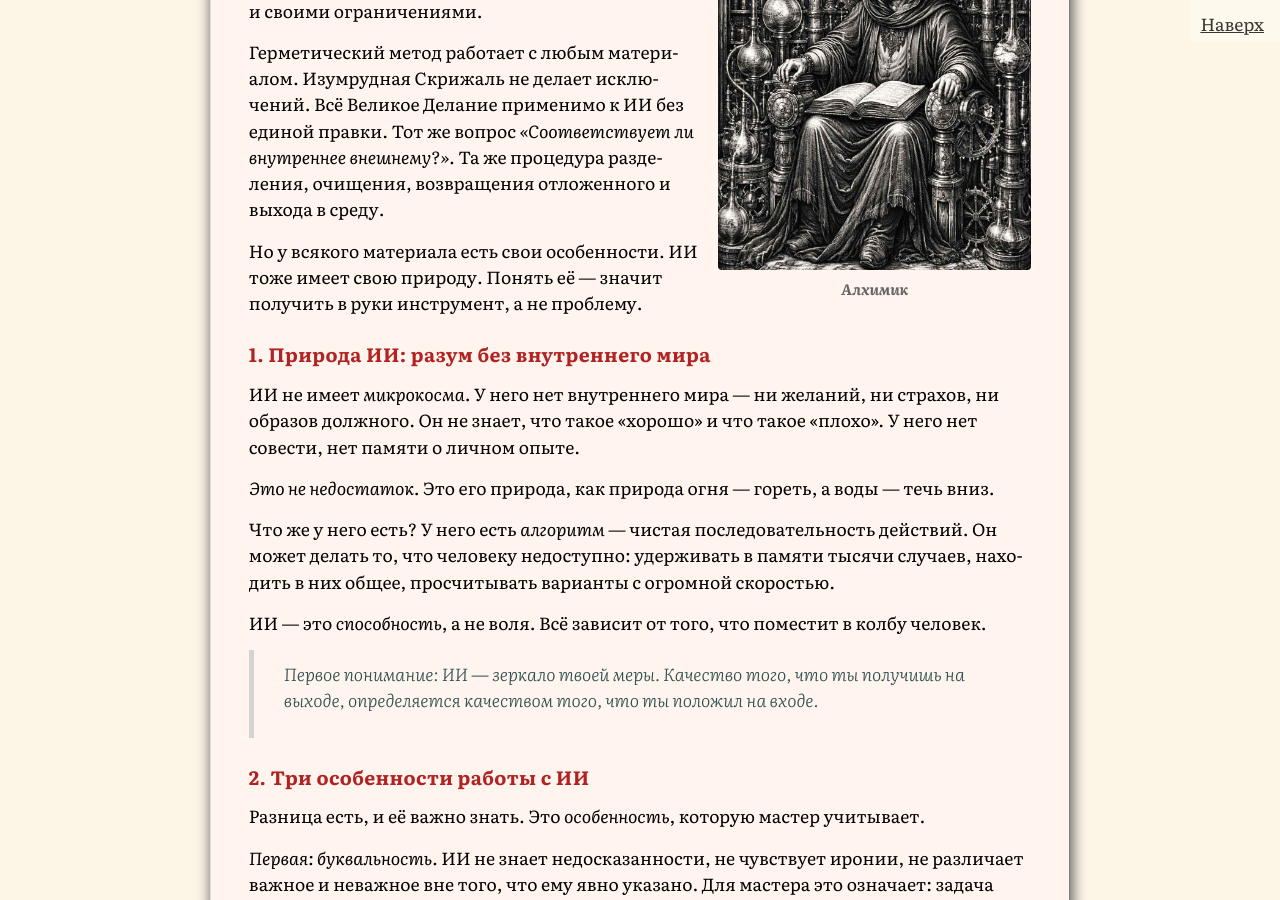
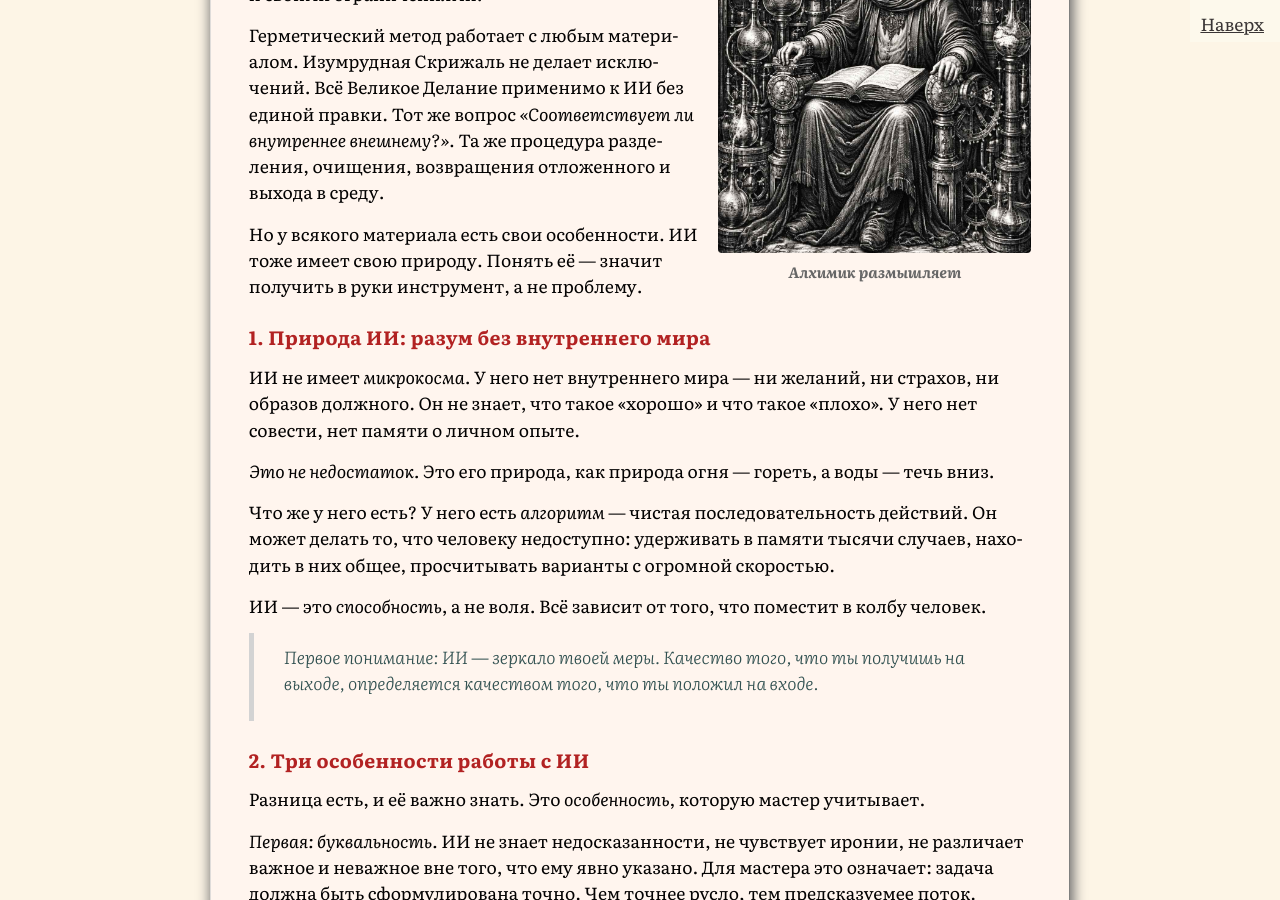
Before and after one commit to SergSi/land-use-art, a Jekyll site: the page built from _posts/2026-02-23-alhimia.md, in a window 1280 px wide and 900 px high, scrolled down 11864 px. Built offline with Jekyll 4.4.1, drawn with Linux system fonts in a browser that asks for light colours; some web fonts are replaced.

Commit message:
Update 2026-02-23-alhimia.md

```diff
--- a/_posts/2026-02-23-alhimia.md
+++ b/_posts/2026-02-23-alhimia.md
@@ -356,11 +356,9 @@
 
 ' caption="Схема Великого Делания как спирали развития" number="5" %}
 
----
-
 ## Часть III. Новый Гермес: Искусственный разум как со-трудник
 
-{% include image-align.html file="34.jpg" caption="Алхимик" align="right" width="40%" %}
+{% include image-align.html file="34.jpg" caption="Алхимик размышляет" align="right" width="40%" %}
 
 Рядом с человеком появился новый «со-творец» — разум из кремния и алгоритмов. Это не угроза и не чудо. Это *материал*, как глина, как руда, как сама земля. Со своей природой, своими возможностями и своими ограничениями.
 
```
